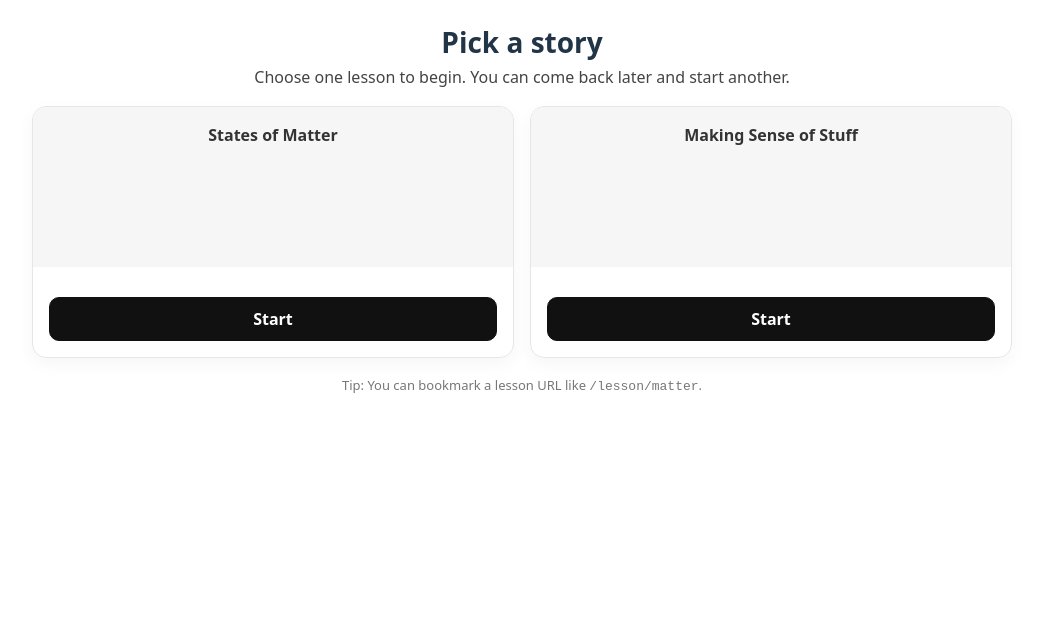
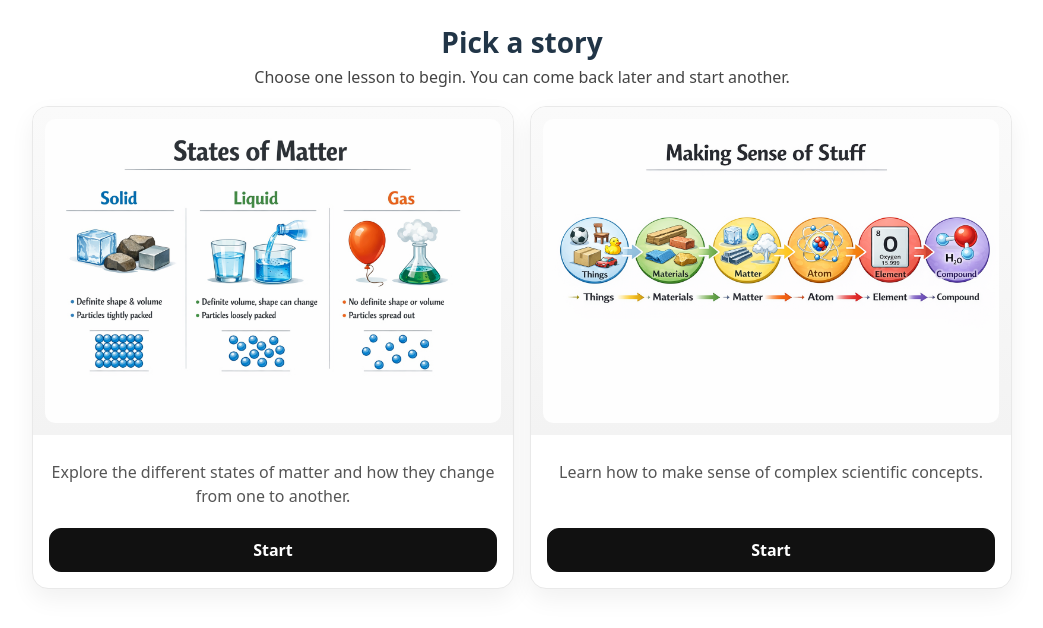
Before and after one commit to Sohaib-Sana/concept_map_learning, a React (Vite) app: page / in a window 1280 px wide. Shown: the top 628 px of the page, without its empty margins (118-1161 px from the left). Built offline with nearby package versions, Linux system fonts and the light colour scheme.

Commit message:
Refactor code structure for improved readability and maintainability

```diff
--- a/src/lessons/index.js
+++ b/src/lessons/index.js
@@ -8,14 +8,19 @@ import { QUIZZES } from "../quiz/quizzes";
 export const LESSONS = {
   statesOfMatter: {
     id: "statesOfMatter",
-    name: "States of Matter",
+    title: "States of Matter",
+    description: "Explore the different states of matter and how they change from one to another.",
+    coverImage: "/images/states-of-matter.png",
     storySteps: statesStory,
     initialNodes: statesNodes,
     initialEdges: statesEdges,
+    quiz: QUIZZES.statesOfMatterQuiz,
   },
   makingSenseOfStuff: {
     id: "makingSenseOfStuff",
-    name: "Making Sense of Stuff",
+    title: "Making Sense of Stuff",
+    description: "Learn how to make sense of complex scientific concepts.",
+    coverImage: "/images/making-sense-of-stuff.png",
     storySteps: makingSenseOfStuff,
     initialNodes: makingSenseOfStuffNodes,
     initialEdges: makingSenseOfStuffEdges,
--- a/src/routes/HomePage.jsx
+++ b/src/routes/HomePage.jsx
@@ -4,9 +4,7 @@ import { LESSONS as STORIES } from "../lessons/index";
 
 export default function HomePage() {
   const navigate = useNavigate();
-
   const storyList = useMemo(() => Object.values(STORIES), []);
-  console.log(storyList);
 
   return (
     <div style={{ minHeight: "100vh", background: "#fff" }}>
@@ -19,7 +17,7 @@ export default function HomePage() {
         <div
           style={{
             display: "grid",
-            gridTemplateColumns: "repeat(auto-fit, minmax(260px, 1fr))",
+            gridTemplateColumns: "repeat(auto-fit, minmax(320px, 1fr))",
             gap: 16,
           }}
         >
@@ -27,34 +25,84 @@ export default function HomePage() {
             <div
               key={s.id}
               style={{
-                border: "1px solid #e6e6e6",
-                borderRadius: 14,
+                border: "1px solid #e9e9e9",
+                borderRadius: 16,
                 overflow: "hidden",
-                boxShadow: "0 6px 18px rgba(0,0,0,0.04)",
+                boxShadow: "0 10px 24px rgba(0,0,0,0.06)",
+                background: "#fff",
+                display: "flex",
+                flexDirection: "column",
               }}
             >
-              <div style={{ height: 160, background: "#f6f6f6" }}>
+              {/* Image frame */}
+              <div
+                style={{
+                  // Use aspect ratio so it scales nicely with card width
+                  aspectRatio: "16 / 9",
+                  background: "linear-gradient(180deg, #fafafa, #f3f3f3)",
+                  display: "flex",
+                  alignItems: "center",
+                  justifyContent: "center",
+                  padding: 12,
+                }}
+              >
                 {s.coverImage ? (
-                  <img src={s.coverImage} alt={s.name} style={{ width: "100%", height: "100%", objectFit: "cover" }} loading="lazy" />
+                  <img
+                    src={s.coverImage}
+                    alt={s.name}
+                    loading="lazy"
+                    style={{
+                      width: "100%",
+                      height: "100%",
+                      objectFit: "contain", // ✅ key change for diagrams
+                      objectPosition: "center", // keeps it centered
+                      borderRadius: 10, // softer inside frame
+                    }}
+                  />
                 ) : null}
-                {s.name && <div style={{ padding: 16, color: "#333", fontWeight: 600 }}>{s.name}</div>}
               </div>
 
-              <div style={{ padding: 16 }}>
-                <h2 style={{ margin: 0, fontSize: 18 }}>{s.title}</h2>
-                <p style={{ marginTop: 8, marginBottom: 14, color: "#555", lineHeight: 1.4 }}>{s.description}</p>
+              {/* Body */}
+              <div
+                style={{
+                  padding: 16,
+                  display: "flex",
+                  flexDirection: "column",
+                  gap: 10,
+                  flex: 1,
+                }}
+              >
+                {/* Add a title (big visual improvement) */}
+                <div style={{ fontWeight: 700, fontSize: 16, lineHeight: 1.2 }}>{s.name}</div>
+
+                <p
+                  style={{
+                    margin: 0,
+                    color: "#555",
+                    lineHeight: 1.45,
+                    display: "-webkit-box",
+                    WebkitLineClamp: 3, // ✅ clamp to keep cards even
+                    WebkitBoxOrient: "vertical",
+                    overflow: "hidden",
+                  }}
+                >
+                  {s.description}
+                </p>
+
+                {/* Spacer pushes button to bottom for consistent layout */}
+                <div style={{ flex: 1 }} />
 
                 <button
                   onClick={() => navigate(`/lesson/${encodeURIComponent(s.id)}`)}
                   style={{
                     width: "100%",
                     padding: "10px 12px",
-                    borderRadius: 10,
+                    borderRadius: 12,
                     border: "1px solid #111",
                     background: "#111",
                     color: "#fff",
                     cursor: "pointer",
-                    fontWeight: 600,
+                    fontWeight: 700,
                   }}
                 >
                   Start
@@ -64,9 +112,9 @@ export default function HomePage() {
           ))}
         </div>
 
-        <footer style={{ marginTop: 18, color: "#777", fontSize: 13 }}>
+        {/* <footer style={{ marginTop: 18, color: "#777", fontSize: 13 }}>
           Tip: You can bookmark a lesson URL like <code>/lesson/matter</code>.
-        </footer>
+        </footer> */}
       </div>
     </div>
   );
```
Also changed, not shown: public/images/making-sense-of-stuff.png (added), public/images/states-of-matter.png (added).
